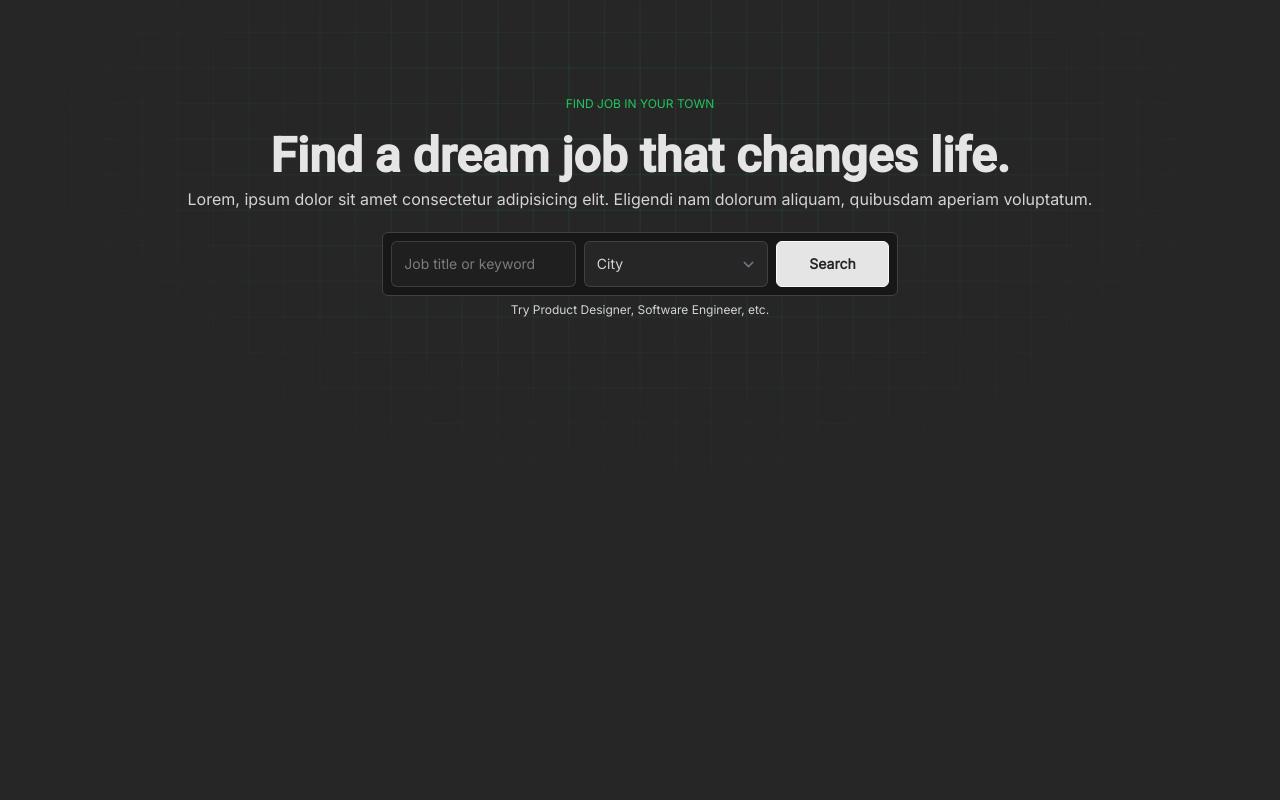
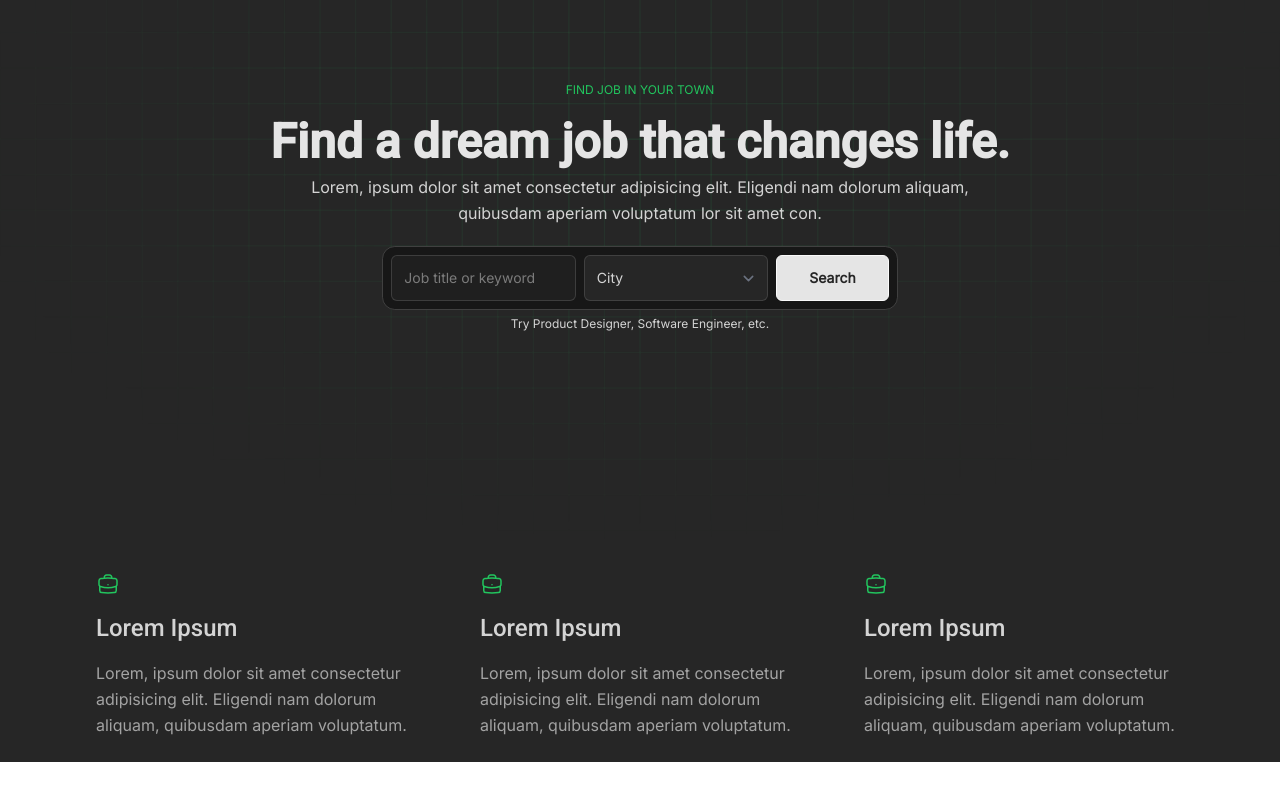
Before and after one commit to fwedwicc/FM-DailyUI, a React (Vite) app: page /day03 in a window 1280 px wide. Shown: the part 252-1052 px from the top of the page. After the commit the page ends 1014 px from the top, so only its background shows below. Built offline with nearby package versions, Linux system fonts and the light colour scheme; what @codaworks/react-glow would draw is missing.

Commit message:
Added more component section in day03 challenge

```diff
--- a/src/pages/Day03.jsx
+++ b/src/pages/Day03.jsx
@@ -47,17 +47,17 @@ const Day03 = () => {
           </nav>
           <section className='h-[85vh] flex flex-col gap-5 justify-center items-center lg:px-24 px-12'>
             <span className='text-green-500 text-xs uppercase'>Find job in your town</span>
-            <div className='text-center space-y-1.5'>
+            <div className='text-center space-y-2'>
               <h1 className="text-3xl font-bold text-neutral-200 sm:text-4xl md:text-5xl">
-                Find a dream job that changes life.
+                Find a dream job that <br className='lg:hidden block' /> changes life.
               </h1>
               <p className="leading-relaxed text-neutral-300">
-                Lorem, ipsum dolor sit amet consectetur adipisicing elit. Eligendi nam dolorum aliquam,
-                quibusdam aperiam voluptatum.
+                Lorem, ipsum dolor sit amet consectetur adipisicing elit. Eligendi nam dolorum aliquam, <br className='lg:block hidden' />
+                quibusdam aperiam voluptatum lor sit amet con.
               </p>
             </div>
             <div className='text-center'>
-              <div className='flex border border-neutral-700 bg-neutral-900 rounded-md p-2 w-full max-w-xl'>
+              <div className='flex border border-neutral-700 bg-neutral-900 rounded-[0.8rem] p-2 w-full max-w-xl'>
                 <InputField
                   styles={'me-2'}
                   id="job"
@@ -92,9 +92,45 @@ const Day03 = () => {
             </div>
           </section>
         </main>
-
-        <section className='h-screen'>
-
+        <section className='flex justify-center items-center lg:px-24 px-12 py-6'>
+          <div className='grid lg:grid-cols-3 grid-cols-2 lg:gap-16 gap-8'>
+            <div className='space-y-4'>
+              <svg xmlns="http://www.w3.org/2000/svg" fill="none" viewBox="0 0 24 24" strokeWidth={1.5} stroke="currentColor" className="size-6 text-green-500">
+                <path strokeLinecap="round" strokeLinejoin="round" d="M20.25 14.15v4.25c0 1.094-.787 2.036-1.872 2.18-2.087.277-4.216.42-6.378.42s-4.291-.143-6.378-.42c-1.085-.144-1.872-1.086-1.872-2.18v-4.25m16.5 0a2.18 2.18 0 0 0 .75-1.661V8.706c0-1.081-.768-2.015-1.837-2.175a48.114 48.114 0 0 0-3.413-.387m4.5 8.006c-.194.165-.42.295-.673.38A23.978 23.978 0 0 1 12 15.75c-2.648 0-5.195-.429-7.577-1.22a2.016 2.016 0 0 1-.673-.38m0 0A2.18 2.18 0 0 1 3 12.489V8.706c0-1.081.768-2.015 1.837-2.175a48.111 48.111 0 0 1 3.413-.387m7.5 0V5.25A2.25 2.25 0 0 0 13.5 3h-3a2.25 2.25 0 0 0-2.25 2.25v.894m7.5 0a48.667 48.667 0 0 0-7.5 0M12 12.75h.008v.008H12v-.008Z" />
+              </svg>
+              <h1 className="text-xl font-medium text-neutral-300 lg:text-2xl">
+                Lorem Ipsum
+              </h1>
+              <p className="leading-relaxed text-neutral-400">
+                Lorem, ipsum dolor sit amet consectetur adipisicing elit. Eligendi nam dolorum aliquam,
+                quibusdam aperiam voluptatum.
+              </p>
+            </div>
+            <div className='space-y-4'>
+              <svg xmlns="http://www.w3.org/2000/svg" fill="none" viewBox="0 0 24 24" strokeWidth={1.5} stroke="currentColor" className="size-6 text-green-500">
+                <path strokeLinecap="round" strokeLinejoin="round" d="M20.25 14.15v4.25c0 1.094-.787 2.036-1.872 2.18-2.087.277-4.216.42-6.378.42s-4.291-.143-6.378-.42c-1.085-.144-1.872-1.086-1.872-2.18v-4.25m16.5 0a2.18 2.18 0 0 0 .75-1.661V8.706c0-1.081-.768-2.015-1.837-2.175a48.114 48.114 0 0 0-3.413-.387m4.5 8.006c-.194.165-.42.295-.673.38A23.978 23.978 0 0 1 12 15.75c-2.648 0-5.195-.429-7.577-1.22a2.016 2.016 0 0 1-.673-.38m0 0A2.18 2.18 0 0 1 3 12.489V8.706c0-1.081.768-2.015 1.837-2.175a48.111 48.111 0 0 1 3.413-.387m7.5 0V5.25A2.25 2.25 0 0 0 13.5 3h-3a2.25 2.25 0 0 0-2.25 2.25v.894m7.5 0a48.667 48.667 0 0 0-7.5 0M12 12.75h.008v.008H12v-.008Z" />
+              </svg>
+              <h1 className="text-xl font-medium text-neutral-300 lg:text-2xl">
+                Lorem Ipsum
+              </h1>
+              <p className="leading-relaxed text-neutral-400">
+                Lorem, ipsum dolor sit amet consectetur adipisicing elit. Eligendi nam dolorum aliquam,
+                quibusdam aperiam voluptatum.
+              </p>
+            </div>
+            <div className='lg:col-span-1 col-span-2 space-y-4'>
+              <svg xmlns="http://www.w3.org/2000/svg" fill="none" viewBox="0 0 24 24" strokeWidth={1.5} stroke="currentColor" className="size-6 text-green-500">
+                <path strokeLinecap="round" strokeLinejoin="round" d="M20.25 14.15v4.25c0 1.094-.787 2.036-1.872 2.18-2.087.277-4.216.42-6.378.42s-4.291-.143-6.378-.42c-1.085-.144-1.872-1.086-1.872-2.18v-4.25m16.5 0a2.18 2.18 0 0 0 .75-1.661V8.706c0-1.081-.768-2.015-1.837-2.175a48.114 48.114 0 0 0-3.413-.387m4.5 8.006c-.194.165-.42.295-.673.38A23.978 23.978 0 0 1 12 15.75c-2.648 0-5.195-.429-7.577-1.22a2.016 2.016 0 0 1-.673-.38m0 0A2.18 2.18 0 0 1 3 12.489V8.706c0-1.081.768-2.015 1.837-2.175a48.111 48.111 0 0 1 3.413-.387m7.5 0V5.25A2.25 2.25 0 0 0 13.5 3h-3a2.25 2.25 0 0 0-2.25 2.25v.894m7.5 0a48.667 48.667 0 0 0-7.5 0M12 12.75h.008v.008H12v-.008Z" />
+              </svg>
+              <h1 className="text-xl font-medium text-neutral-300 lg:text-2xl">
+                Lorem Ipsum
+              </h1>
+              <p className="leading-relaxed text-neutral-400">
+                Lorem, ipsum dolor sit amet consectetur adipisicing elit. Eligendi nam dolorum aliquam,
+                quibusdam aperiam voluptatum.
+              </p>
+            </div>
+          </div>
         </section>
       </div>
     </motion.div>
```
